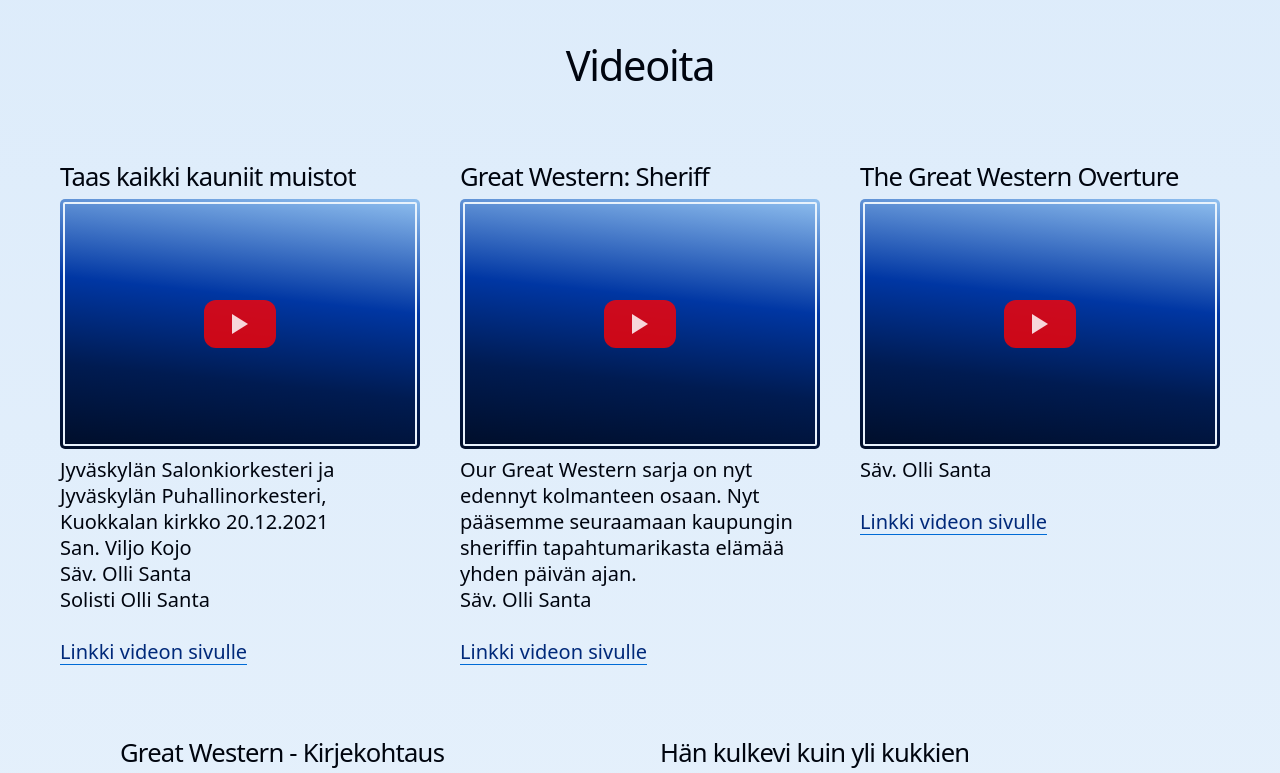
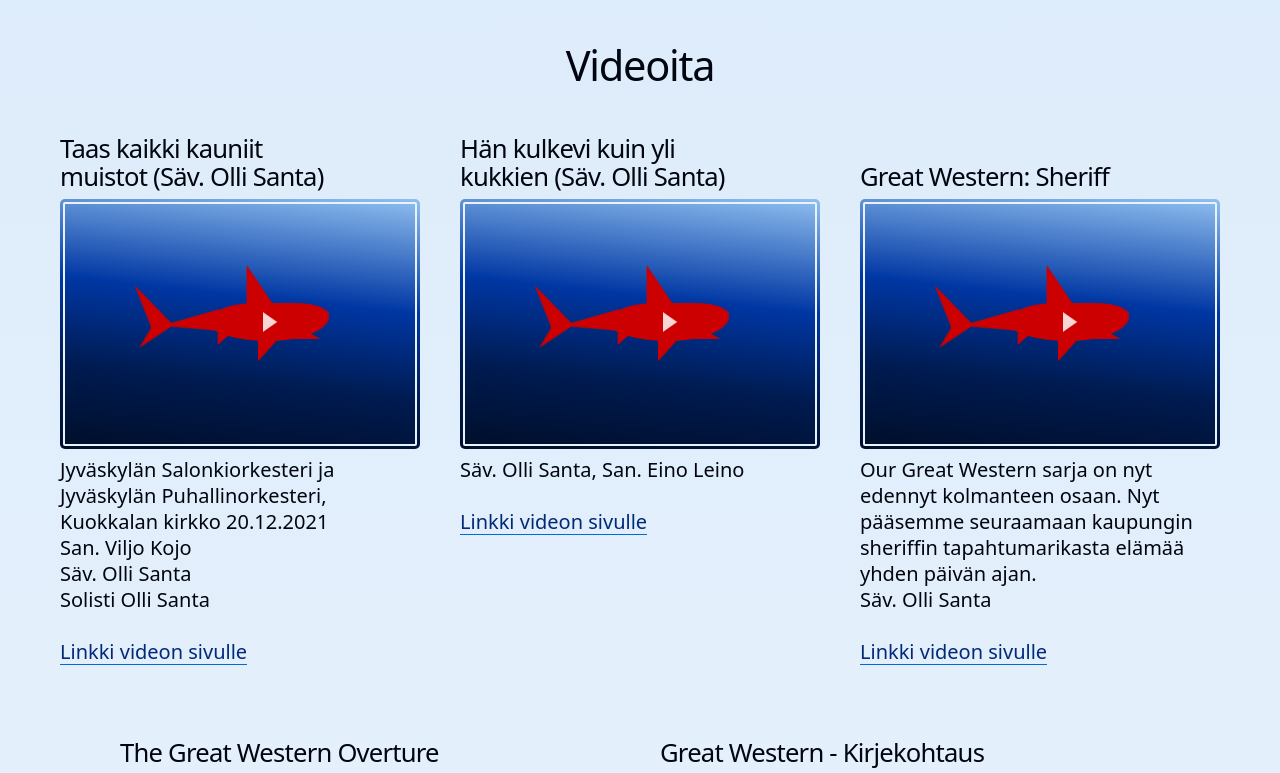
Before and after one commit to jenniina/OlliSanta, a React (Vite) app in the folder _React/: page /about in a window 1280 px wide. Shown: the part 2540-3313 px from the top of the page. Built offline with nearby package versions, Linux system fonts and the light colour scheme; a web font is replaced by a local one.

Commit message:
change youtube play button to shark

```diff
--- a/_React/src/pages/AboutPage.tsx
+++ b/_React/src/pages/AboutPage.tsx
@@ -35,7 +35,7 @@ const AboutPage: FC<Props> = ({ heading }) => {
 
   const videos: Partial<Video>[] = [
     {
-      title: `Taas kaikki kauniit muistot`,
+      title: `Taas kaikki kauniit muistot (${t("comp")} Olli Santa)`,
       url: "https://www.youtube-nocookie.com/embed/Y4XaeaOnwd8",
       url2: "https://youtu.be/Y4XaeaOnwd8",
       description: `Jyväskylän Salonkiorkesteri ${t(
@@ -43,6 +43,12 @@ const AboutPage: FC<Props> = ({ heading }) => {
       )} Jyväskylän Puhallinorkesteri, ${t("kuokkalaChurch")} 20.12.2021 \n${t(
         "lyr"
       )} Viljo Kojo \n${t("comp")} Olli Santa \n${t("solist")} Olli Santa`,
+    },
+    {
+      title: `Hän kulkevi kuin yli kukkien (${t("comp")} Olli Santa)`,
+      url: "https://www.youtube-nocookie.com/embed/0EkdsV4qTuw",
+      url2: "https://youtu.be/0EkdsV4qTuw",
+      description: `${t("comp")} Olli Santa, ${t("lyr")} Eino Leino`,
     },
     {
       title: `${t("greatWesternTitle3")}`,
@@ -61,12 +67,6 @@ const AboutPage: FC<Props> = ({ heading }) => {
       url: "https://www.youtube-nocookie.com/embed/Jy-hBuXrnoQ",
       url2: "https://youtu.be/Jy-hBuXrnoQ",
       description: `${t("greatWesternText1")} \n${t("comp")} Olli Santa`,
-    },
-    {
-      title: `Hän kulkevi kuin yli kukkien`,
-      url: "https://www.youtube-nocookie.com/embed/0EkdsV4qTuw",
-      url2: "https://youtu.be/0EkdsV4qTuw",
-      description: `${t("comp")} Olli Santa, ${t("lyr")} Eino Leino`,
     },
   ]
 
@@ -441,7 +441,11 @@ const AboutPage: FC<Props> = ({ heading }) => {
                       <span
                         className={styles["play-button"]}
                         aria-hidden="true"
-                      ></span>
+                      >
+                        <span></span>
+                        <i></i>
+                        <b></b>
+                      </span>
                     </button>
                   ) : (
                     <iframe
--- a/_React/src/pages/css/about.module.css
+++ b/_React/src/pages/css/about.module.css
@@ -121,29 +121,70 @@
 }
 
 .video-thumbnail:hover {
-  transform: scale(1.01);
+  transform: scale(1.05, 1.01);
+  outline-color: var(--color-7);
 }
 
 .video-thumbnail:focus-visible {
-  outline: 2px solid var(--color-3);
+  outline: 2px solid var(--color-7);
   outline-offset: 2px;
 }
 
 .play-button {
+  --color1: hsl(0, 100%, 40%);
+  --color2: hsl(0, 100%, 55%);
   display: flex;
+  position: relative;
   align-items: center;
   justify-content: center;
-  width: 72px;
-  height: 48px;
-  background-color: rgba(255, 0, 0, 0.8);
+  left: 30px;
+  width: 132px;
+  height: 38px;
+  background-color: var(--color1);
   border-radius: 12px;
-  color: white;
+  border-radius: 70% 50% 90% 90% / 80% 60% 120% 80%;
+  color: var(--color1);
   font-size: 24px;
-  transition-property: background-color, transform;
+  transition-property: background-color;
   transition-duration: 0.3s;
   transition-timing-function: ease-in-out;
+  animation: bodyMovement 2s infinite ease-in-out;
+  animation-play-state: paused;
+}
+.video-thumbnail:hover .play-button,
+.video-thumbnail:focus .play-button,
+.video-thumbnail:focus-visible .play-button {
+  animation-play-state: running;
+}
+.play-button::before {
+  /* tail end */
+  content: "";
+  z-index: -1;
+  position: absolute;
+  width: 0;
+  height: 6px;
+  top: 6px;
+  left: -55px;
+  color: var(--color1);
+  border-top: 11px solid transparent;
+  border-bottom: 11px solid transparent;
+  border-right: 66px solid currentColor;
+  border-radius: 0;
+  background-color: transparent;
+  transition-property: color, border-color;
+  transition-duration: 0.3s;
+  transition-timing-function: ease-in-out;
+  transform-origin: right center;
+  animation: tailMovement 2s infinite ease-in-out;
+  animation-play-state: paused;
+}
+.video-thumbnail:hover .play-button::before,
+.video-thumbnail:focus .play-button::before,
+.video-thumbnail:focus-visible .play-button::before {
+  animation-play-state: running;
 }
 .play-button::after {
+  /* play icon*/
   content: "";
   display: block;
   width: 0;
@@ -151,14 +192,204 @@
   border-top: 10px solid transparent;
   border-bottom: 10px solid transparent;
   border-left: 16px solid rgba(255, 255, 255, 0.84);
-  transition-property: border-color;
+  transition-property: color, border-color;
+  transition-duration: 0.3s;
+  transition-timing-function: ease-in-out;
+}
+.play-button span,
+.play-button i,
+.play-button b {
+  position: absolute;
+  z-index: -1;
+  top: 0;
+  left: 0;
+  width: 100%;
+  height: 100%;
+  background-color: transparent;
+  color: var(--color1);
+  transition-property: color, border-color;
+  transition-duration: 0.3s;
+  transition-timing-function: ease-in-out;
+  transform-origin: left center;
+}
+.play-button b {
+  animation: tailMovement 2s infinite ease-in-out;
+  animation-play-state: paused;
+}
+.video-thumbnail:hover .play-button b,
+.video-thumbnail:focus .play-button b,
+.video-thumbnail:focus-visible .play-button b {
+  animation-play-state: running;
+}
+.play-button span::before {
+  /* Top fin */
+  content: "";
+  position: absolute;
+  z-index: 1;
+  top: -38px;
+  left: 30%;
+  width: 0;
+  height: 0;
+  color: var(--color1);
+  border-bottom: 40px solid currentColor;
+  border-right: 30px solid transparent;
+  transition-property: color, border-color;
+  transition-duration: 0.3s;
+  transition-timing-function: ease-in-out;
+}
+.play-button span::after {
+  /* Fin front */
+  content: "";
+  position: absolute;
+  z-index: 1;
+  bottom: -20px;
+  left: 40%;
+  width: 0;
+  height: 0;
+  color: var(--color1);
+  border-top: 26px solid currentColor;
+  border-right: 26px solid transparent;
+  transition-property: color, border-color;
+  transition-duration: 0.3s;
+  transform-origin: center top;
+  transition-timing-function: ease-in-out;
+  animation: lowerFin 2s infinite ease-in-out;
+  animation-play-state: paused;
+}
+.video-thumbnail:hover .play-button span::after,
+.video-thumbnail:focus .play-button span::after,
+.video-thumbnail:focus-visible .play-button span::after {
+  animation-play-state: running;
+}
+.play-button b::before,
+.play-button b::after {
+  /* tail fins */
+  content: "";
+  position: absolute;
+  z-index: -1;
+  left: -74px;
+}
+.play-button b::before {
+  /* top tail fin */
+  bottom: 50%;
+  width: 0;
+  height: 0;
+  color: var(--color1);
+  border-left: 1px solid transparent;
+  border-right: 24px solid transparent;
+  border-bottom: 44px solid currentColor;
+  transform: skew(20deg);
+  transition-property: color, border-color;
+  transition-duration: 0.3s;
+  transition-timing-function: ease-in-out;
+}
+.play-button b::after {
+  /* bottom tail fin */
+  top: calc(50% - 1px);
+  width: 0;
+  height: 0;
+  color: var(--color1);
+  border-left: 1px solid transparent;
+  border-right: 24px solid transparent;
+  border-top: 20px solid currentColor;
+  transform: skew(-40deg);
+  transition-property: color, border-color;
+  transition-duration: 0.3s;
+  transition-timing-function: ease-in-out;
+}
+.play-button i::before {
+  /* underfin */
+  content: "";
+  display: block;
+  position: absolute;
+  z-index: 1;
+  bottom: -4px;
+  left: 6%;
+  width: 0;
+  height: 0;
+  color: var(--color1);
+  border-top: 5px solid transparent;
+  border-left: 16px solid currentColor;
+  border-bottom: 13px solid transparent;
+  transition-property: color, border-color;
+  transition-duration: 0.3s;
+  transition-timing-function: ease-in-out;
+}
+.play-button i::after {
+  /* jaw */
+  content: "";
+  display: block;
+  position: absolute;
+  z-index: 1;
+  bottom: 2px;
+  right: 10px;
+  width: 4px;
+  height: 4px;
+  color: var(--color1);
+  border-bottom: 15px solid currentColor;
+  border-right: 30px solid transparent;
+  transition-property: color, border-color;
   transition-duration: 0.3s;
   transition-timing-function: ease-in-out;
 }
 .video-thumbnail:hover .play-button {
-  background-color: rgba(255, 0, 0, 1);
-  transform: scale(1.1);
+  background-color: var(--color2);
+  color: var(--color2);
 }
+
+@keyframes tailMovement {
+  0%,
+  100% {
+    transform: rotate(-5deg) scaleX(1);
+  }
+  25% {
+    transform: rotate(0deg) scaleX(0.9);
+  }
+  50% {
+    transform: rotate(5deg) scaleX(1);
+  }
+  75% {
+    transform: rotate(0deg) scaleX(0.9);
+  }
+}
+@keyframes bodyMovement {
+  0%,
+  100% {
+    transform: translateY(-2px) scaleX(0.9);
+  }
+  25% {
+    transform: translateY(0px) scaleX(1);
+  }
+  50% {
+    transform: translateY(2px) scaleX(0.9);
+  }
+  75% {
+    transform: translateY(0px) scaleX(1);
+  }
+}
+@keyframes lowerFin {
+  0%,
+  100% {
+    transform: skewX(0deg);
+  }
+  50% {
+    transform: skewX(20deg);
+  }
+}
+
+.video-thumbnail:hover .play-button::before,
+.video-thumbnail:hover .play-button span,
+.video-thumbnail:hover .play-button i,
+.video-thumbnail:hover .play-button b,
+.video-thumbnail:hover .play-button span::before,
+.video-thumbnail:hover .play-button span::after,
+.video-thumbnail:hover .play-button b::before,
+.video-thumbnail:hover .play-button b::after,
+.video-thumbnail:hover .play-button i::before,
+.video-thumbnail:hover .play-button i::after {
+  color: var(--color2);
+}
+
 .video-thumbnail:hover .play-button::after {
   border-left-color: rgba(255, 255, 255, 1);
 }
```
